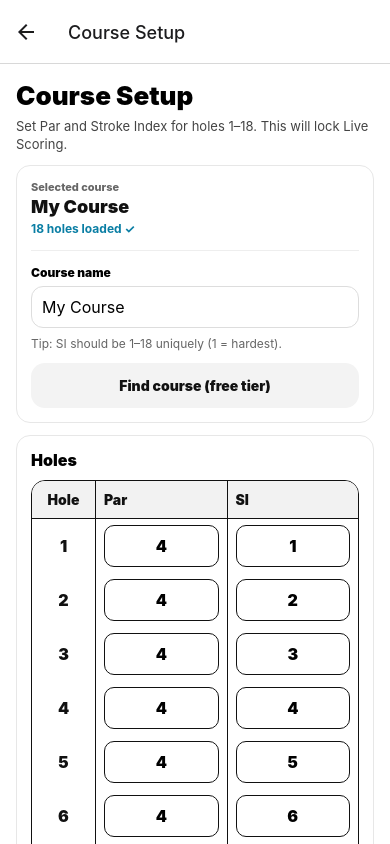
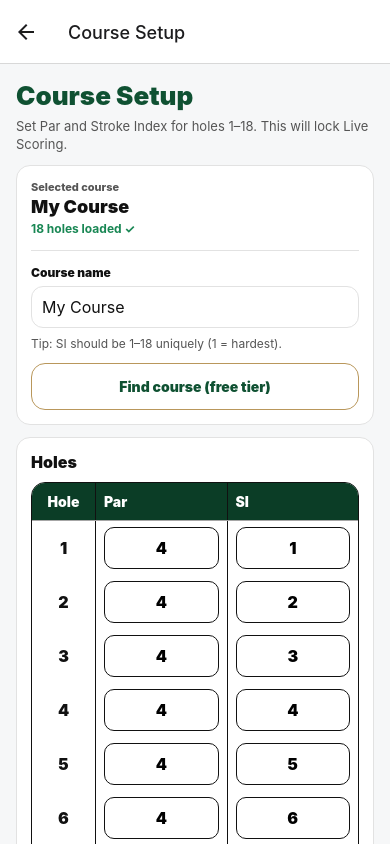
Before and after one commit to TheTowerUK/netpargolf, a React Native app: screen /CourseSetup in a window 390 px wide. Built offline with nearby package versions, Linux system fonts and the light colour scheme.

Commit message:
v0.9.6 - Refined Course Setup grid (heroSoft header + subtle zebra rows)

```diff
--- a/src/screens/CourseSetupScreen.tsx
+++ b/src/screens/CourseSetupScreen.tsx
@@ -17,6 +17,7 @@ import { useFocusEffect, useNavigation } from '@react-navigation/native';
 import type { NativeStackNavigationProp } from '@react-navigation/native-stack';
 
 import type { RootStackParamList } from '../navigations/types';
+import { colors } from '../theme/colors';
 import { makeDefaultCourse, isValidCourse, type Course } from '../core/course';
 import { loadActiveCourse, saveCourse, clearCourse } from '../storage/courseStorage';
 
@@ -98,7 +99,7 @@ export default function CourseSetupScreen() {
 
   return (
     <KeyboardAvoidingView
-      style={{ flex: 1, backgroundColor: '#fff' }}
+      style={{ flex: 1, backgroundColor: colors.background }}
       behavior={Platform.OS === 'ios' ? 'padding' : undefined}
     >
       <ScrollView contentContainerStyle={styles.container}>
@@ -212,20 +213,20 @@ export default function CourseSetupScreen() {
 }
 
 const styles = StyleSheet.create({
-  container: { padding: 16, paddingBottom: 28, backgroundColor: '#fff' },
-  title: { fontSize: 26, fontWeight: '900', marginBottom: 6 },
-  subTitle: { fontSize: 13, color: '#444', lineHeight: 18, marginBottom: 12 },
-  muted: { fontSize: 13, color: '#666' },
+  container: { padding: 16, paddingBottom: 28, backgroundColor: colors.background },
+  title: { fontSize: 26, fontWeight: '900', marginBottom: 6, color: colors.primary },
+  subTitle: { fontSize: 13, color: colors.textSecondary, lineHeight: 18, marginBottom: 12 },
+  muted: { fontSize: 13, color: colors.textSecondary },
 
   card: {
     borderWidth: 1,
-    borderColor: '#e7e7e7',
+    borderColor: colors.border,
     borderRadius: 14,
     padding: 14,
     marginBottom: 12,
-    backgroundColor: '#fff',
+    backgroundColor: colors.card,
   },
-  cardTitle: { fontSize: 16, fontWeight: '900', marginBottom: 10 },
+  cardTitle: { fontSize: 16, fontWeight: '900', marginBottom: 10, color: colors.textPrimary },
 
   scorecardWrap: {
     borderWidth: 1,
@@ -234,9 +235,9 @@ const styles = StyleSheet.create({
     overflow: 'hidden',
   },
   scRow: { flexDirection: 'row', alignItems: 'stretch' },
-  scRowAlt: { backgroundColor: '#fafafa' },
+  scRowAlt: { backgroundColor: 'rgba(15,81,50,0.04)' },
 
-  scHeaderRow: { borderBottomWidth: 1, borderBottomColor: '#111' },
+  scHeaderRow: { borderBottomWidth: 1, borderBottomColor: 'rgba(0,0,0,0.35)' },
 
   scCellHole: {
     width: 64,
@@ -264,11 +265,15 @@ const styles = StyleSheet.create({
     backgroundColor: '#fff',
   },
 
-  scHeaderCell: { backgroundColor: '#f2f2f2' },
-  scHeaderCellPar: { backgroundColor: '#f2f2f2' },
-  scHeaderCellSi: { backgroundColor: '#f2f2f2' },
+  scHeaderCell: { backgroundColor: colors.heroSoft },
+  scHeaderCellPar: { backgroundColor: colors.heroSoft },
+  scHeaderCellSi: { backgroundColor: colors.heroSoft },
 
-  scHeaderText: { fontWeight: '900', fontSize: 14, color: '#111' },
+  scHeaderText: {
+    fontWeight: '900',
+    fontSize: 14,
+    color: colors.textInverse,
+  },
   scHoleText: { fontWeight: '900', fontSize: 16, color: '#111' },
 
   scInputPar: {
@@ -296,18 +301,18 @@ const styles = StyleSheet.create({
     marginBottom: 14,
     paddingBottom: 14,
     borderBottomWidth: 1,
-    borderBottomColor: '#eee',
+    borderBottomColor: colors.border,
   },
-  activeLabel: { fontSize: 11, color: '#666', fontWeight: '800', marginBottom: 2 },
-  activeName: { fontSize: 18, fontWeight: '900', color: '#111' },
-  activeHoles: { fontSize: 12, color: '#0a7ea4', fontWeight: '700', marginTop: 4 },
+  activeLabel: { fontSize: 11, color: colors.textSecondary, fontWeight: '800', marginBottom: 2 },
+  activeName: { fontSize: 18, fontWeight: '900', color: colors.textPrimary },
+  activeHoles: { fontSize: 12, color: colors.success, fontWeight: '700', marginTop: 4 },
   scorecardUpdated: {
     marginTop: 8,
     paddingVertical: 8,
     paddingHorizontal: 10,
     borderRadius: 12,
-    backgroundColor: '#dbeafe',
-    color: '#1d4ed8',
+    backgroundColor: colors.primarySoft,
+    color: colors.primary,
     fontWeight: '900',
     fontSize: 12,
   },
@@ -316,27 +321,42 @@ const styles = StyleSheet.create({
     paddingVertical: 8,
     paddingHorizontal: 10,
     borderRadius: 12,
-    backgroundColor: '#ffedd5',
-    color: '#b45309',
+    backgroundColor: colors.warningSoft,
+    color: colors.warning,
     fontWeight: '900',
     fontSize: 12,
     lineHeight: 16,
   },
-  defaultedHint: { fontSize: 12, color: '#b45309', marginTop: 6, lineHeight: 17 },
+  defaultedHint: { fontSize: 12, color: colors.warning, marginTop: 6, lineHeight: 17 },
 
-  label: { fontSize: 12, fontWeight: '900', marginBottom: 6 },
-  input: { borderWidth: 1, borderColor: '#ddd', borderRadius: 12, padding: 10, fontSize: 16 },
+  label: { fontSize: 12, fontWeight: '900', marginBottom: 6, color: colors.textPrimary },
+  input: { borderWidth: 1, borderColor: colors.border, borderRadius: 12, padding: 10, fontSize: 16, color: colors.textPrimary },
 
-  hint: { marginTop: 8, fontSize: 12, color: '#666' },
-  warning: { marginTop: 8, fontSize: 12, color: '#b45309', fontWeight: '900' },
-  findCourseBtn: { marginTop: 12, borderRadius: 14, paddingVertical: 14, alignItems: 'center', backgroundColor: '#f3f3f3' },
-  findCourseBtnText: { color: '#111', fontWeight: '900' },
+  hint: { marginTop: 8, fontSize: 12, color: colors.textSecondary },
+  warning: { marginTop: 8, fontSize: 12, color: colors.warning, fontWeight: '900' },
+  findCourseBtn: {
+    marginTop: 12,
+    borderRadius: 14,
+    paddingVertical: 14,
+    alignItems: 'center',
+    backgroundColor: colors.card,
+    borderWidth: 1,
+    borderColor: colors.accent,
+  },
+  findCourseBtnText: { color: colors.primary, fontWeight: '900' },
 
   actionsRow: { marginTop: 12, gap: 10 },
-  primaryBtn: { borderRadius: 14, paddingVertical: 14, alignItems: 'center', backgroundColor: '#111' },
-  primaryBtnText: { color: '#fff', fontWeight: '900' },
-  secondaryBtn: { borderRadius: 14, paddingVertical: 14, alignItems: 'center', backgroundColor: '#f3f3f3' },
-  secondaryBtnText: { color: '#111', fontWeight: '900' },
-  dangerBtn: { borderRadius: 14, paddingVertical: 14, alignItems: 'center', backgroundColor: '#7f1d1d' },
-  dangerBtnText: { color: '#fff', fontWeight: '900' },
+  primaryBtn: { borderRadius: 14, paddingVertical: 14, alignItems: 'center', backgroundColor: colors.primary },
+  primaryBtnText: { color: colors.textInverse, fontWeight: '900' },
+  secondaryBtn: {
+    borderRadius: 14,
+    paddingVertical: 14,
+    alignItems: 'center',
+    backgroundColor: colors.card,
+    borderWidth: 1,
+    borderColor: colors.border,
+  },
+  secondaryBtnText: { color: colors.textPrimary, fontWeight: '900' },
+  dangerBtn: { borderRadius: 14, paddingVertical: 14, alignItems: 'center', backgroundColor: colors.danger },
+  dangerBtnText: { color: colors.textInverse, fontWeight: '900' },
 });
```
